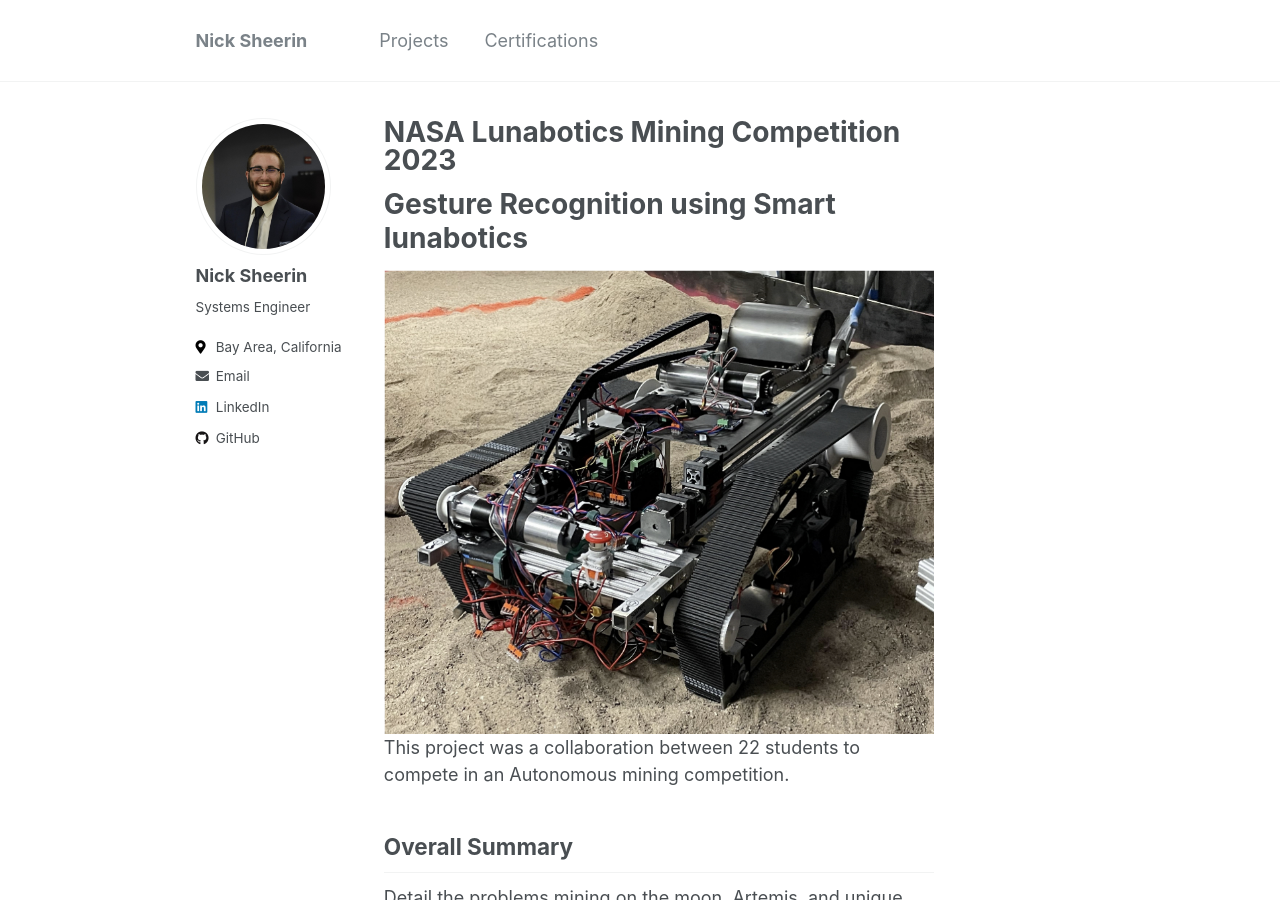
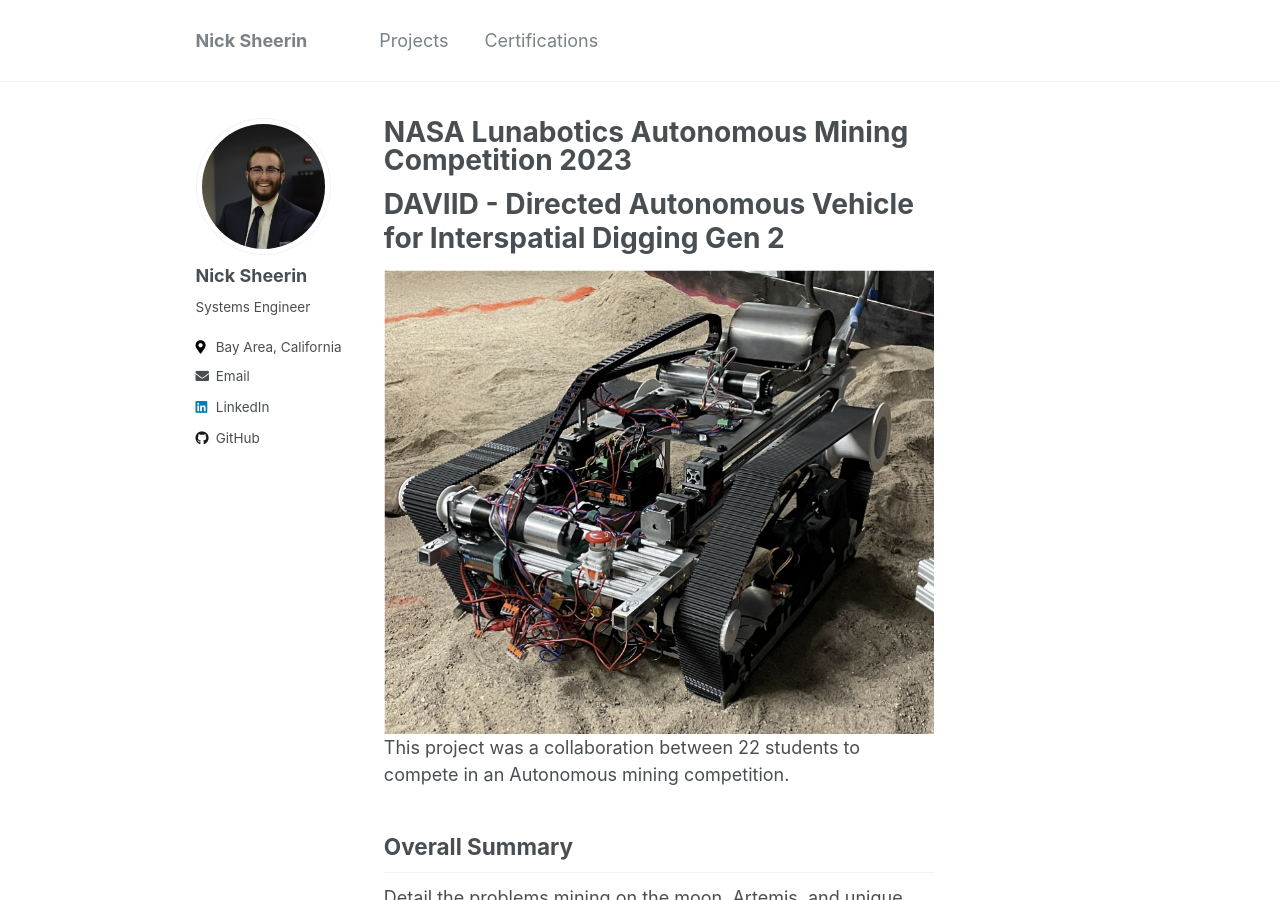
Before and after one commit to nicksheerin/nick_sheerin, a Jekyll site: the page built from _projects/lunabotics.md, in a window 1280 px wide and 900 px high. Built offline with Jekyll 4.4.1, drawn with Linux system fonts in a browser that asks for light colours.

Commit message:
Added DAVIID in Arena

```diff
--- a/_projects/lunabotics.md
+++ b/_projects/lunabotics.md
@@ -1,12 +1,12 @@
 ---
-title: "NASA Lunabotics Mining Competition 2023"
+title: "NASA Lunabotics Autonomous Mining Competition 2023"
 layout: single-portfolio
 excerpt: "<img src='../images/projects/lunabotics/DAVIID-Assy.jpg' alt=''>"
 collection: projects
 order_number: 20
 ---
 
-# Gesture Recognition using Smart lunabotics
+# DAVIID - Directed Autonomous Vehicle for Interspatial Digging Gen 2
 
 <div align="center">
 <img src="../../images/projects/lunabotics/DAVIID_Precomp.png">
```
Also changed, not shown: images/projects/lunabotics/DAVIID in Arena.jpg (added).
